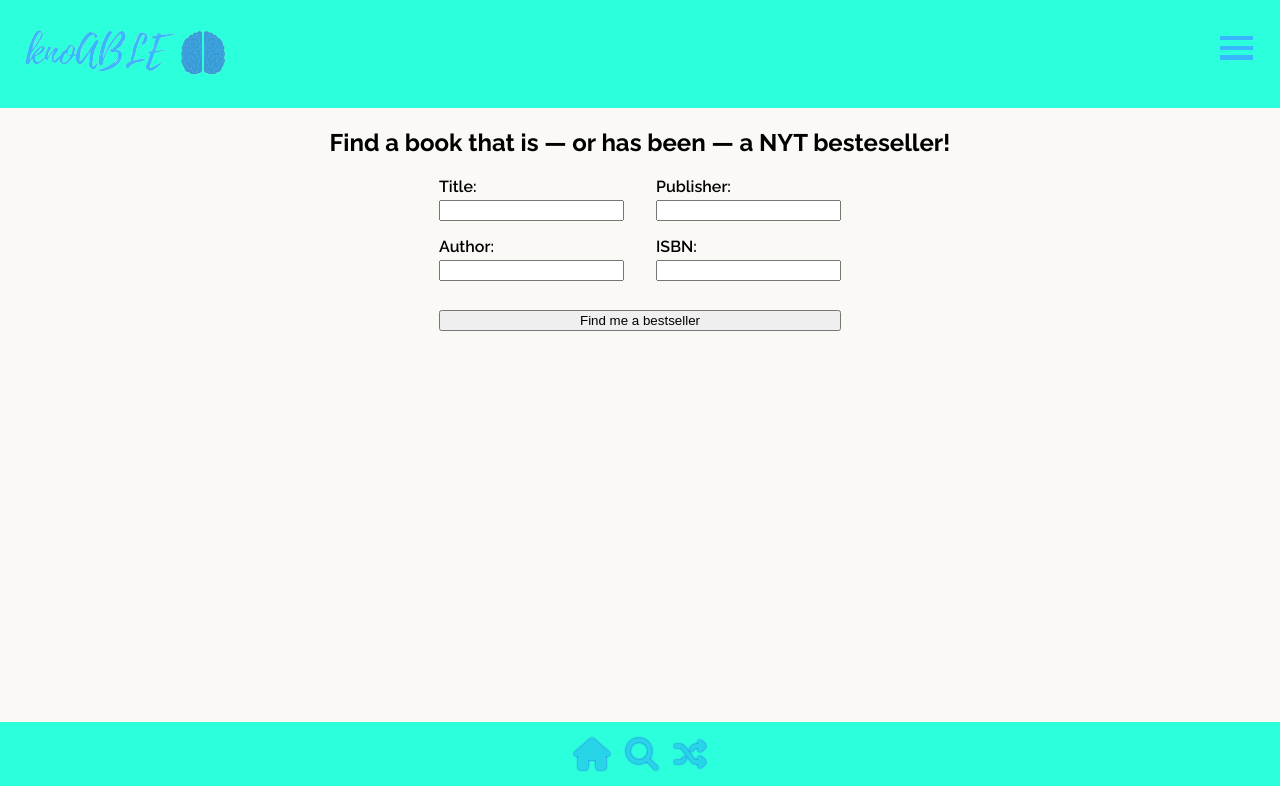
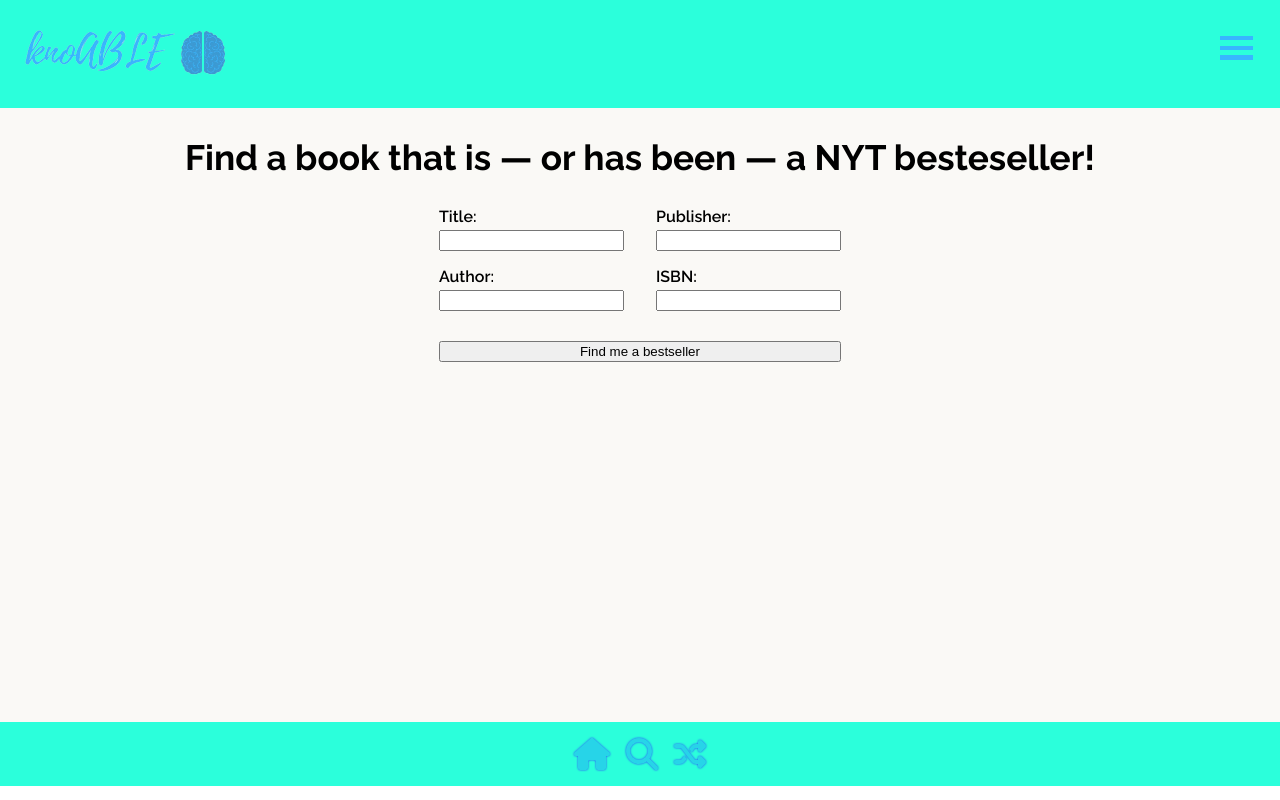
Before and after one commit to AlishaSo/knoABLE, a React (Create React App) app: page /find in a window 1280 px wide. Built offline with nearby package versions, Linux system fonts and the light colour scheme; no server answers.

Commit message:
Add rules for the h2 font size and the form inputs

```diff
--- a/src/styles.css
+++ b/src/styles.css
@@ -149,6 +149,10 @@ main {
   align-items: center;
 }
 
+.find-div h2 {
+  font-size: calc(1rem + 1.5vmax);
+}
+
 .find-div .label-input-pair {
   display: grid;
 }
@@ -161,6 +165,10 @@ main {
 
 .find-div label:first-child {
   margin-top: 0;
+}
+
+.find-div .label-input-pair input {
+  text-align: center;
 }
 
 .find-btn {
```
